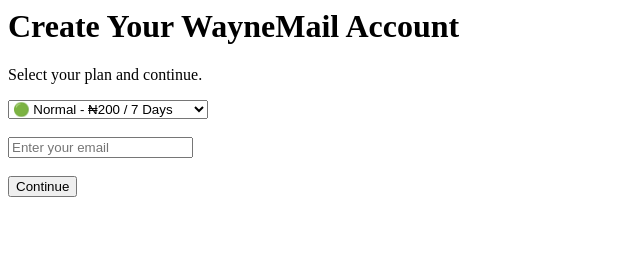
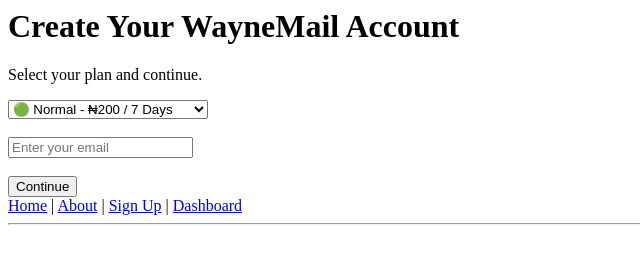
Before and after one commit to wayne120/WayneMail, a plain HTML site: page Index.html in a window 1280 px wide. Shown: the whole page, without its empty margins (0-640 px from the left). Drawn offline with Linux system fonts and the light colour scheme.

Commit message:
Add navigation links to Index.html

```diff
--- a/Index.html
+++ b/Index.html
@@ -19,3 +19,11 @@
   <button>Continue</button>
 
 </body>
+<nav>
+  <a href="index.html">Home</a> |
+  <a href="about.html">About</a> |
+  <a href="signup.html">Sign Up</a> |
+  <a href="dashboard.html">Dashboard</a>
+</nav>
+
+<hr>
```
